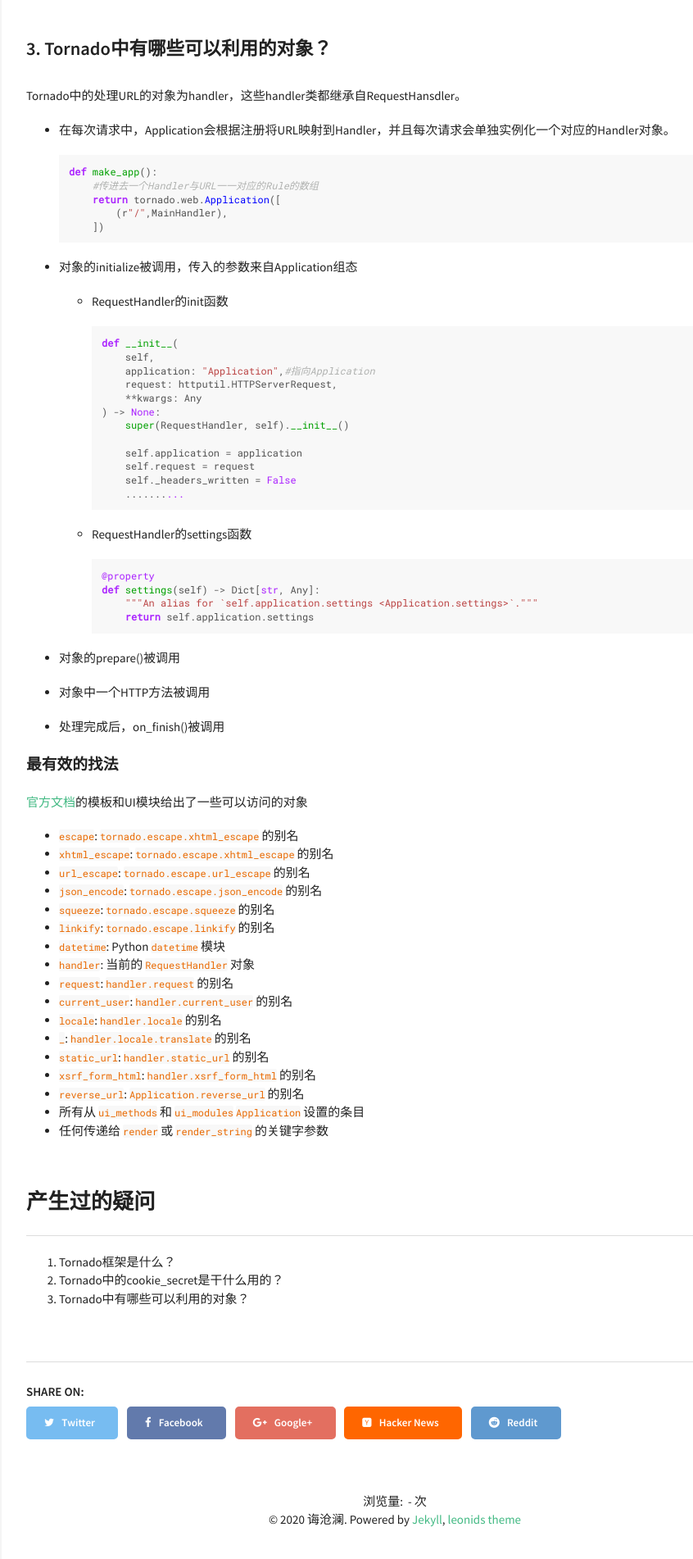
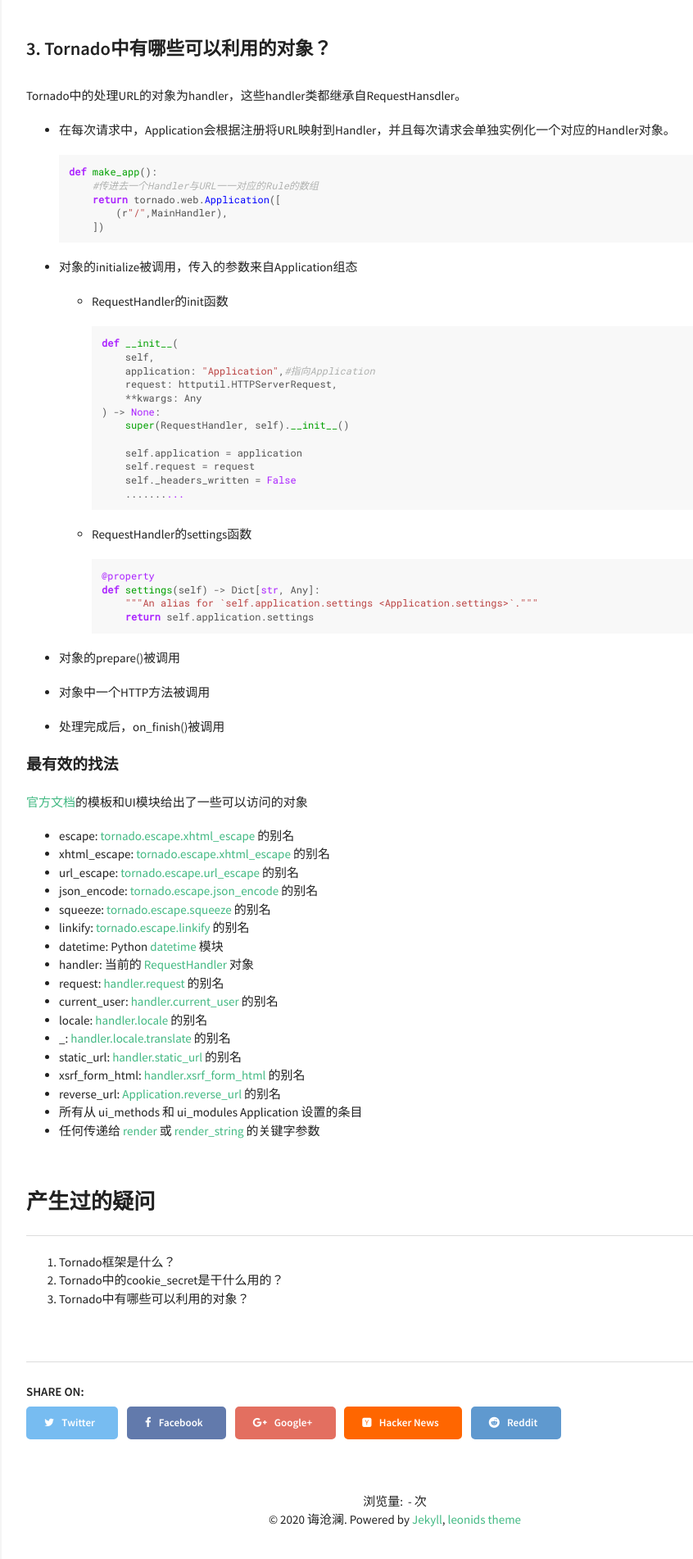
Before and after one commit to MonkeyDatabase/MonkeyDatabase.github.io, a Jekyll site: the page built from _posts/2020-10-24-ctf-web-easytornado.md, in a window 1280 px wide. Shown: the part 2922-4824 px from the top of the page at 82% size, without its empty margins (318-1164 px from the left). Built offline with Jekyll 4.4.1, drawn with Linux system fonts in a browser that asks for light colours; comment, search, counter and statistics services are not loaded; part of the change alters nothing that is shown.

Commit message:
commit ctf web ssti easytornado

```diff
--- a/_posts/2020-10-24-ctf-web-easytornado.md
+++ b/_posts/2020-10-24-ctf-web-easytornado.md
@@ -187,23 +187,23 @@ Tornado中的处理URL的对象为handler，这些handler类都继承自RequestH
 
 [官方文档](https://tornado-zh.readthedocs.io/zh/latest/guide/templates.html)的模板和UI模块给出了一些可以访问的对象
 
-- `escape`: [`tornado.escape.xhtml_escape`](https://tornado-zh.readthedocs.io/zh/latest/escape.html#tornado.escape.xhtml_escape) 的别名
-- `xhtml_escape`: [`tornado.escape.xhtml_escape`](https://tornado-zh.readthedocs.io/zh/latest/escape.html#tornado.escape.xhtml_escape) 的别名
-- `url_escape`: [`tornado.escape.url_escape`](https://tornado-zh.readthedocs.io/zh/latest/escape.html#tornado.escape.url_escape) 的别名
-- `json_encode`: [`tornado.escape.json_encode`](https://tornado-zh.readthedocs.io/zh/latest/escape.html#tornado.escape.json_encode) 的别名
-- `squeeze`: [`tornado.escape.squeeze`](https://tornado-zh.readthedocs.io/zh/latest/escape.html#tornado.escape.squeeze) 的别名
-- `linkify`: [`tornado.escape.linkify`](https://tornado-zh.readthedocs.io/zh/latest/escape.html#tornado.escape.linkify) 的别名
-- `datetime`: Python [`datetime`](https://docs.python.org/3.4/library/datetime.html#module-datetime) 模块
-- `handler`: 当前的 [`RequestHandler`](https://tornado-zh.readthedocs.io/zh/latest/web.html#tornado.web.RequestHandler) 对象
-- `request`: [`handler.request`](https://tornado-zh.readthedocs.io/zh/latest/httputil.html#tornado.httputil.HTTPServerRequest) 的别名
-- `current_user`: [`handler.current_user`](https://tornado-zh.readthedocs.io/zh/latest/web.html#tornado.web.RequestHandler.current_user) 的别名
-- `locale`: [`handler.locale`](https://tornado-zh.readthedocs.io/zh/latest/locale.html#tornado.locale.Locale) 的别名
-- `_`: [`handler.locale.translate`](https://tornado-zh.readthedocs.io/zh/latest/locale.html#tornado.locale.Locale.translate) 的别名
-- `static_url`: [`handler.static_url`](https://tornado-zh.readthedocs.io/zh/latest/web.html#tornado.web.RequestHandler.static_url) 的别名
-- `xsrf_form_html`: [`handler.xsrf_form_html`](https://tornado-zh.readthedocs.io/zh/latest/web.html#tornado.web.RequestHandler.xsrf_form_html) 的别名
-- `reverse_url`: [`Application.reverse_url`](https://tornado-zh.readthedocs.io/zh/latest/web.html#tornado.web.Application.reverse_url) 的别名
-- 所有从 `ui_methods` 和 `ui_modules` `Application` 设置的条目
-- 任何传递给 [`render`](https://tornado-zh.readthedocs.io/zh/latest/web.html#tornado.web.RequestHandler.render) 或 [`render_string`](https://tornado-zh.readthedocs.io/zh/latest/web.html#tornado.web.RequestHandler.render_string) 的关键字参数
+- escape: [tornado.escape.xhtml_escape](https://tornado-zh.readthedocs.io/zh/latest/escape.html#tornado.escape.xhtml_escape) 的别名
+- xhtml_escape: [tornado.escape.xhtml_escape](https://tornado-zh.readthedocs.io/zh/latest/escape.html#tornado.escape.xhtml_escape) 的别名
+- url_escape: [tornado.escape.url_escape](https://tornado-zh.readthedocs.io/zh/latest/escape.html#tornado.escape.url_escape) 的别名
+- json_encode: [tornado.escape.json_encode](https://tornado-zh.readthedocs.io/zh/latest/escape.html#tornado.escape.json_encode) 的别名
+- squeeze: [tornado.escape.squeeze](https://tornado-zh.readthedocs.io/zh/latest/escape.html#tornado.escape.squeeze) 的别名
+- linkify: [tornado.escape.linkify](https://tornado-zh.readthedocs.io/zh/latest/escape.html#tornado.escape.linkify) 的别名
+- datetime: Python [datetime](https://docs.python.org/3.4/library/datetime.html#module-datetime) 模块
+- handler: 当前的 [RequestHandler](https://tornado-zh.readthedocs.io/zh/latest/web.html#tornado.web.RequestHandler) 对象
+- request: [handler.request](https://tornado-zh.readthedocs.io/zh/latest/httputil.html#tornado.httputil.HTTPServerRequest) 的别名
+- current_user: [handler.current_user](https://tornado-zh.readthedocs.io/zh/latest/web.html#tornado.web.RequestHandler.current_user) 的别名
+- locale: [handler.locale](https://tornado-zh.readthedocs.io/zh/latest/locale.html#tornado.locale.Locale) 的别名
+- _: [handler.locale.translate](https://tornado-zh.readthedocs.io/zh/latest/locale.html#tornado.locale.Locale.translate) 的别名
+- static_url: [handler.static_url](https://tornado-zh.readthedocs.io/zh/latest/web.html#tornado.web.RequestHandler.static_url) 的别名
+- xsrf_form_html: [handler.xsrf_form_html](https://tornado-zh.readthedocs.io/zh/latest/web.html#tornado.web.RequestHandler.xsrf_form_html) 的别名
+- reverse_url: [Application.reverse_url](https://tornado-zh.readthedocs.io/zh/latest/web.html#tornado.web.Application.reverse_url) 的别名
+- 所有从 ui_methods 和 ui_modules Application 设置的条目
+- 任何传递给 [render](https://tornado-zh.readthedocs.io/zh/latest/web.html#tornado.web.RequestHandler.render) 或 [render_string](https://tornado-zh.readthedocs.io/zh/latest/web.html#tornado.web.RequestHandler.render_string) 的关键字参数
 
 ## 产生过的疑问
 
```
